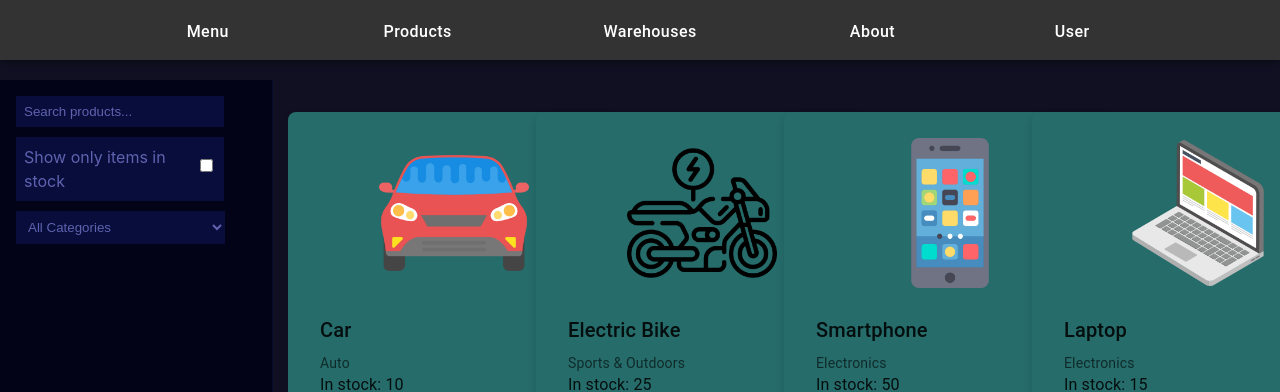
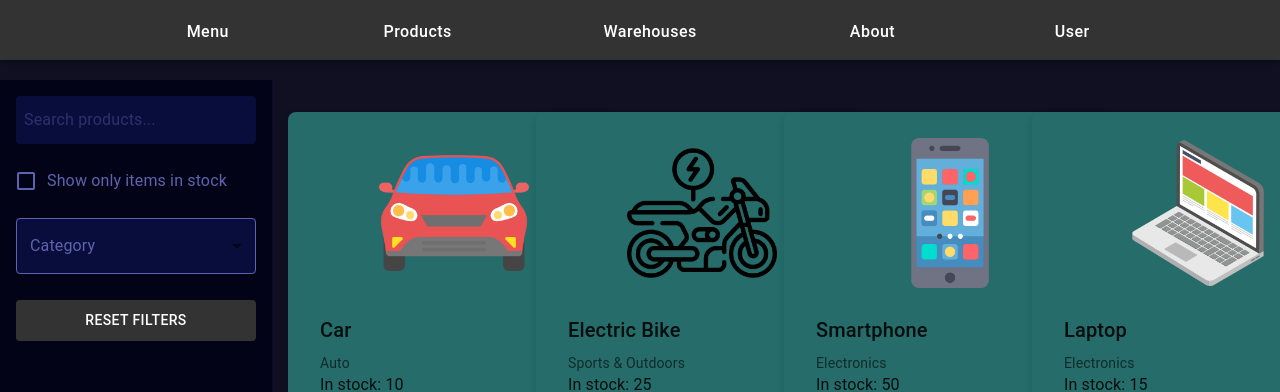
Before and after one commit to LysinKirill/React_Homework-4, a React (Vite) app: page / in a window 1280 px wide. Shown: the top 392 px of the page. Built offline with nearby package versions, Linux system fonts and the light colour scheme.

Commit message:
Use MUI components, do not use css files for SideBar

```diff
--- a/src/components/Sidebar/Sidebar.tsx
+++ b/src/components/Sidebar/Sidebar.tsx
@@ -1,23 +1,106 @@
 import React from 'react';
-import './styles.css';
+import { Box, InputBase, Checkbox, FormControlLabel, Select, MenuItem, Button, FormControl, InputLabel } from '@mui/material';
 
 interface SidebarProps {
     isOpen: boolean;
+    onSearch: (query: string) => void;
+    onToggleInStock: (checked: boolean) => void;
+    onCategoryChange: (category: string) => void;
+    onResetFilters: () => void;
 }
 
-const Sidebar: React.FC<SidebarProps> = ({ isOpen }) => {
+const Sidebar: React.FC<SidebarProps> = ({ isOpen, onSearch, onToggleInStock, onCategoryChange, onResetFilters }) => {
     return (
-        <aside className={`sidebar ${isOpen ? 'open' : 'closed'}`}>
-            <input type="text" placeholder="Search products..." className="sidebar-item" />
-            <label className="sidebar-item">
-                Show only items in stock <input type="checkbox" />
-            </label>
-            <select className="sidebar-item">
-                <option value="">All Categories</option>
-                <option value="Electronics">Electronics</option>
-                <option value="Furniture">Furniture</option>
-            </select>
-        </aside>
+        <Box
+            sx={{
+                position: 'fixed',
+                top: 80,
+                left: 0,
+                bottom: 0,
+                width: '15rem',
+                padding: '16px',
+                backgroundColor: 'rgb(3, 3, 23)',
+                borderRight: '1px solid #080b2e',
+                transition: 'transform 0.3s ease-in-out, opacity 0.3s ease-in-out',
+                transform: isOpen ? 'translateX(0)' : 'translateX(-100%)',
+                opacity: isOpen ? 1 : 0,
+                pointerEvents: isOpen ? 'auto' : 'none',
+            }}
+        >
+            <Box sx={{ mb: 2 }}>
+                <InputBase
+                    placeholder="Search products..."
+                    sx={{
+                        width: '100%',
+                        backgroundColor: '#090d3c',
+                        color: '#5f62ae',
+                        padding: '8px',
+                        borderRadius: 1,
+                    }}
+                    onChange={(e) => onSearch(e.target.value)}
+                />
+            </Box>
+
+            <Box sx={{ mb: 2 }}>
+                <FormControlLabel
+                    control={
+                        <Checkbox
+                            sx={{
+                                color: '#5f62ae',
+                                '&.Mui-checked': {
+                                    color: '#5f62ae',
+                                },
+                            }}
+                            onChange={(e) => onToggleInStock(e.target.checked)}
+                        />
+                    }
+                    label="Show only items in stock"
+                    sx={{
+                        color: '#5f62ae',
+                    }}
+                />
+            </Box>
+
+            <Box sx={{ mb: 2 }}>
+                <FormControl fullWidth>
+                    <InputLabel sx={{ color: '#5f62ae' }}>Category</InputLabel>
+                    <Select
+                        value=""
+                        onChange={(e) => onCategoryChange(e.target.value)}
+                        sx={{
+                            backgroundColor: '#090d3c',
+                            color: '#5f62ae',
+                            '& .MuiOutlinedInput-notchedOutline': {
+                                borderColor: '#5f62ae',
+                            },
+                            '&:focus .MuiOutlinedInput-notchedOutline': {
+                                borderColor: '#5f62ae',
+                            },
+                        }}
+                    >
+                        <MenuItem value="">All Categories</MenuItem>
+                        <MenuItem value="Electronics">Electronics</MenuItem>
+                        <MenuItem value="Furniture">Furniture</MenuItem>
+                    </Select>
+                </FormControl>
+            </Box>
+
+            <Box sx={{ display: 'flex', flexDirection: 'column' }}>
+                <Button
+                    onClick={onResetFilters}
+                    sx={{
+                        width: '100%',
+                        padding: '8px',
+                        backgroundColor: '#333',
+                        color: '#fff',
+                        marginTop: '10px',
+                        borderRadius: 1,
+                    }}
+                >
+                    Reset Filters
+                </Button>
+            </Box>
+        </Box>
     );
 };
 
--- a/src/components/Sidebar/styles.css
+++ /dev/null
@@ -1,79 +0,0 @@
-.sidebar {
-    border-right: 1px solid #080b2e;
-    background-color: rgb(3, 3, 23);
-    padding: 16px;
-    position: fixed;
-    top: 80px;
-    left: 0;
-    bottom: 0;
-    width: 15rem;
-    transition: transform 0.3s ease-in-out, opacity 0.3s ease-in-out;
-    transform: translateX(-100%);
-    opacity: 1;
-    pointer-events: auto;
-}
-
-.sidebar.open {
-    transform: translateX(0);
-    opacity: 1;
-    pointer-events: auto;
-}
-
-.sidebar.closed {
-    transform: translateX(-80%);;
-    pointer-events: none;
-}
-
-.sidebar input,
-.sidebar label,
-.sidebar select {
-    display: block;
-    margin-bottom: 10px;
-    background-color: #090d3c;
-    border: none;
-}
-
-.sidebar.closed input,
-.sidebar.closed label,
-.sidebar.closed select {
-    display: block;
-    margin-bottom: 10px;
-    opacity: 0;
-    transition: transform 0.3s ease-in-out, opacity 0.3s ease-in-out;
-}
-
-.sidebar label {
-    display: flex;
-    align-items: center;
-    margin-bottom: 10px;
-    background-color: #090d3c;
-}
-
-.sidebar-item {
-    display: block;
-    margin-bottom: 10px;
-    width: 80%;
-    padding: 8px;
-    color: #5f62ae;
-}
-
-
-.sidebar select {
-    width: 87%;
-    color: #5f62ae;
-}
-
-.sidebar input[type="text"]::-webkit-input-placeholder
-{
-    width: 80%;
-    color: #5f62ae;
-}
-
-.sidebar button {
-    width: 100%;
-    padding: 8px;
-    background-color: #333;
-    color: #fff;
-    border: none;
-    text-align: center;
-}
```
